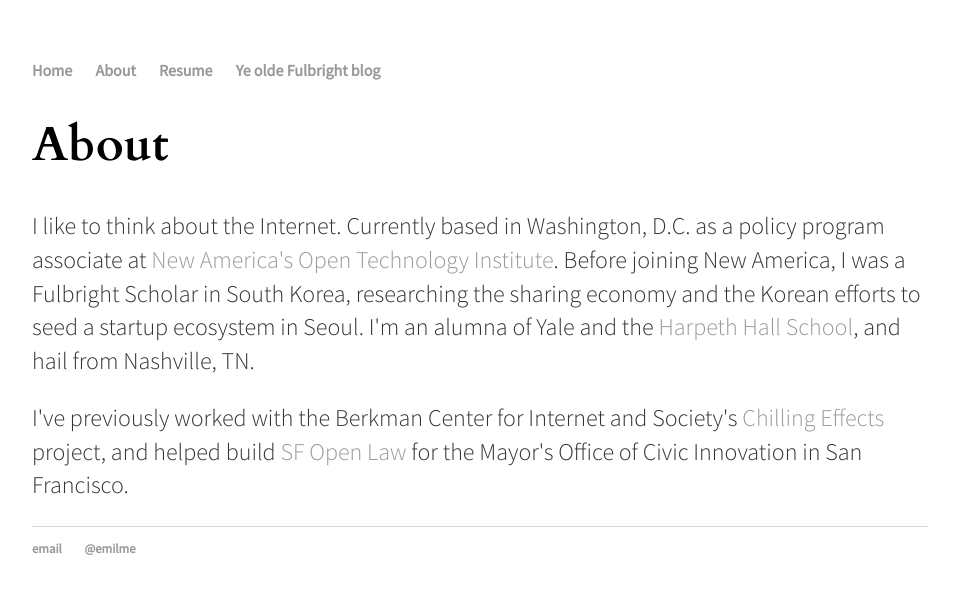
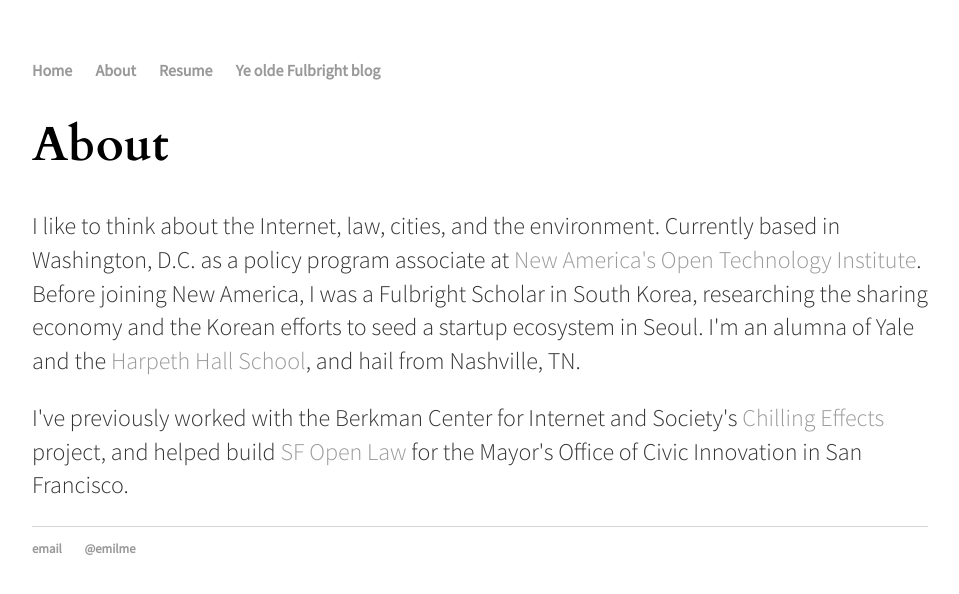
Before and after one commit to emilme/emilme.github.io, a Jekyll site: the page built from about/index.html, in a window 1280 px wide. Shown: the top 594 px of the page, without its empty margins (160-1119 px from the left). Built offline with Jekyll 4.4.1, drawn with Linux system fonts in a browser that asks for light colours.

Commit message:
Update index.html

```diff
--- a/about/index.html
+++ b/about/index.html
@@ -4,7 +4,7 @@
 ---
 <div class="blurb">
 	<h1>About</h1>
-	<p>I like to think about the Internet. Currently based in Washington, D.C. as a policy program associate at <a href="http://www.newamerica.org/oti/">New America's Open Technology Institute</a>.
+	<p>I like to think about the Internet, law, cities, and the environment. Currently based in Washington, D.C. as a policy program associate at <a href="http://www.newamerica.org/oti/">New America's Open Technology Institute</a>.
 	Before joining New America, I was a Fulbright Scholar in South Korea, researching the sharing economy and the Korean efforts to seed a startup ecosystem in Seoul. I'm an alumna of Yale and the <a href="https://www.harpethhall.org">Harpeth Hall School</a>, and hail from Nashville, TN.</p>
 	<p>I've previously worked with the Berkman Center for Internet and Society's <a href="https://chillingeffects.org/">Chilling Effects</a> project, and helped build <a href="http://open.innovatesf.com/openlaw/">SF Open Law</a> for the Mayor's Office of Civic Innovation in San Francisco.</p>
 </div><!-- /.blurb -->
```
